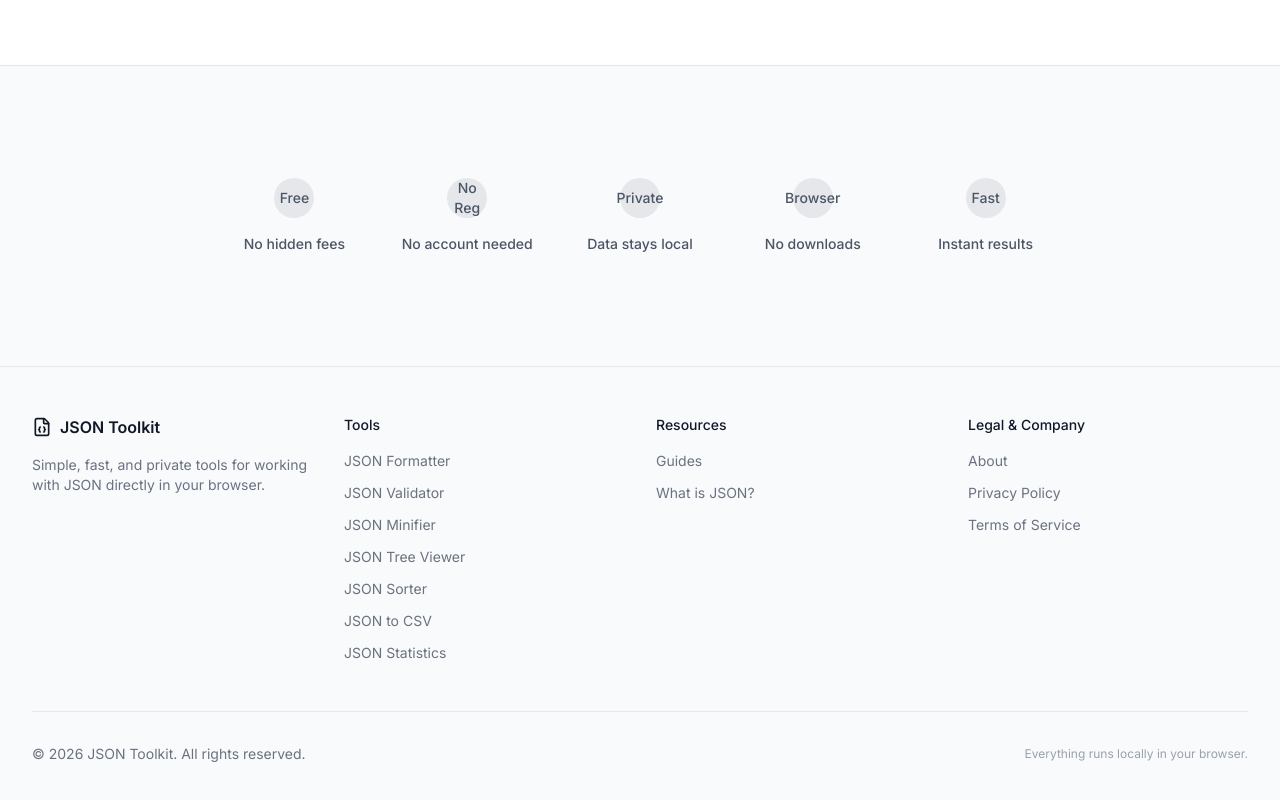
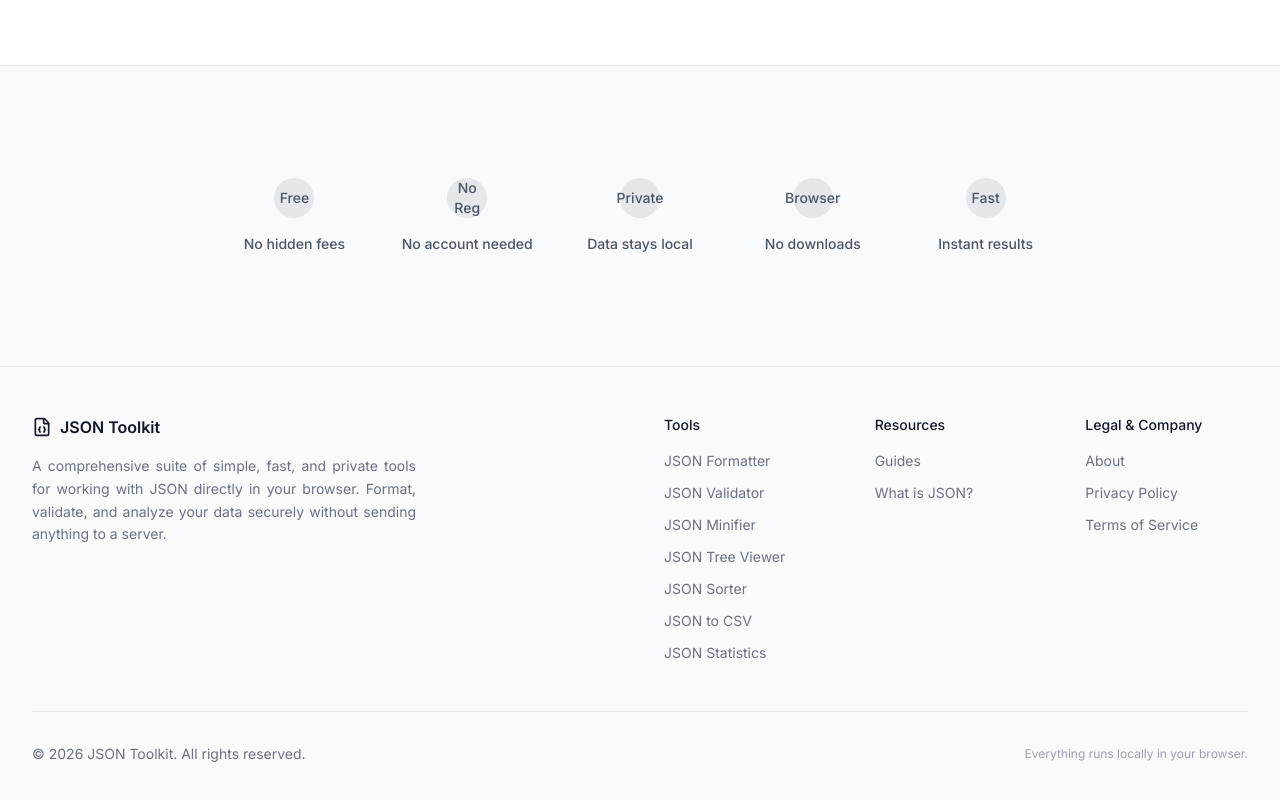
Before and after one commit to sunnytran123/json-toolkit, a Next.js app: page / in a window 1280 px wide. Shown: the part 1249-2049 px from the top of the page. Built offline with nearby package versions, Linux system fonts and the light colour scheme.

Commit message:
style: improve footer layout and description

```diff
--- a/components/layout/Footer.tsx
+++ b/components/layout/Footer.tsx
@@ -5,16 +5,16 @@ export function Footer() {
   return (
     <footer className="border-t border-gray-200 bg-gray-50 dark:border-gray-800 dark:bg-gray-900/50">
       <div className="container mx-auto px-4 sm:px-6 lg:px-8 py-12">
-        <div className="grid grid-cols-1 md:grid-cols-4 gap-8">
-          <div className="col-span-1 md:col-span-1">
+        <div className="grid grid-cols-1 md:grid-cols-5 lg:grid-cols-6 gap-8 lg:gap-12">
+          <div className="col-span-1 md:col-span-2 lg:col-span-3">
             <Link href="/" className="flex items-center gap-2 mb-4 group">
               <FileJson className="h-5 w-5 text-gray-900 dark:text-gray-100" />
               <span className="font-semibold text-gray-900 dark:text-gray-100">
                 JSON Toolkit
               </span>
             </Link>
-            <p className="text-sm text-gray-500 dark:text-gray-400">
-              Simple, fast, and private tools for working with JSON directly in your browser.
+            <p className="text-sm text-gray-500 dark:text-gray-400 max-w-xs md:max-w-sm leading-relaxed text-justify">
+              A comprehensive suite of simple, fast, and private tools for working with JSON directly in your browser. Format, validate, and analyze your data securely without sending anything to a server.
             </p>
           </div>
 
```
